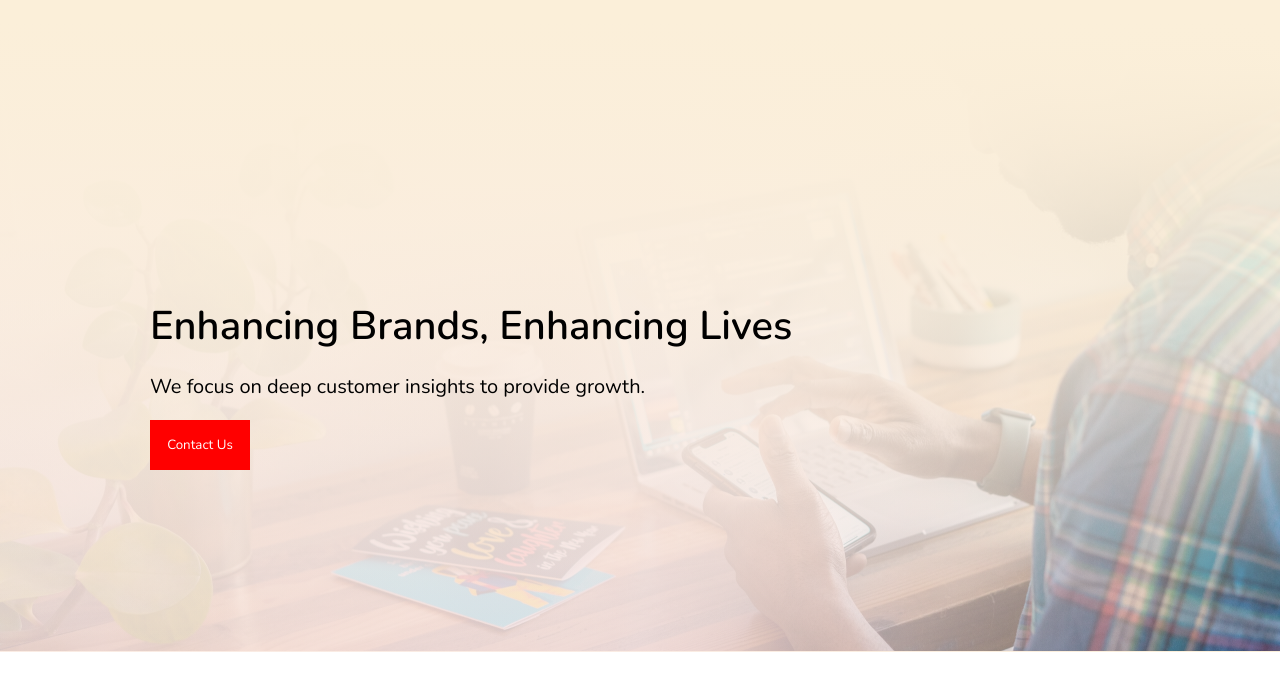
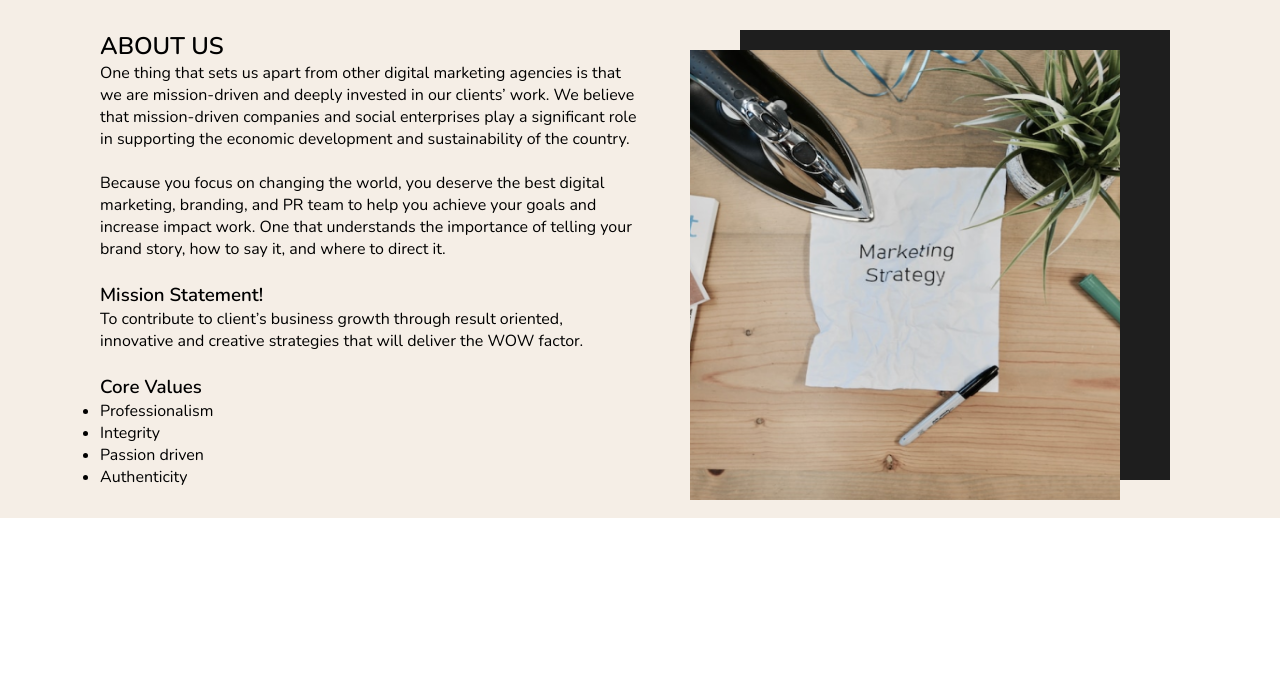
Before and after one commit to Imranyy/Kiri, a React (Create React App) app: page / in a window 1280 px wide. Shown: the top 690 px of the page. Built offline with nearby package versions, Linux system fonts and the light colour scheme.

Commit message:
almost done with about us section

```diff
--- a/src/App.css
+++ b/src/App.css
@@ -14,3 +14,34 @@
   top: -1px;
   background: linear-gradient(180deg, #FBEFD9 3.13%, rgba(255, 250, 250, 0) 100%), linear-gradient(90.51deg, rgba(250, 233, 234, 0.6) 51.15%, rgba(255, 250, 250, 0) 96.81%), url('./media/Hero\ Image.png');
 }
+
+button{
+  cursor: pointer;
+}
+.about{
+  display: grid;
+  grid-template-columns: repeat(2,1fr);
+  max-width: 100%;
+  background: rgb(245, 238, 230);
+  padding-left: 100px;
+  padding-right: 100px;
+  padding-top: 30px;
+  padding-bottom: 30px;
+}
+.grid-item2{
+  margin-left: 100px;
+}
+/* Rectangle 2 and 3*/
+.rectangle2{
+  position: absolute;
+  width: 430px;
+  height: 450px;
+  background: url('./media/Rectangle\ 3.png');
+}
+.rectangle3{
+  position: absolute;
+  margin-top: 20px;
+  margin-left: -50px;
+  width: 430px;
+  height: 450px;
+}
--- a/src/components/HeroImage.js
+++ b/src/components/HeroImage.js
@@ -7,10 +7,10 @@ function HeroImage(props) {
             <div className='Hero-image'>
             {/* <Navbar/> */}
                 <div className='hero-text' style={{marginTop:'300px',marginLeft:'150px'}}>
-                    <h1 className='Enhancing' style={{fontSize:'40px',fontWeight:'bolder'}}>
+                    <h1 className='Enhancing' style={{fontSize:'40px',fontWeight:'bolder',color:'#1E1E1E'}}>
                     Enhancing Brands, Enhancing Lives
                     </h1>
-                    <p className='text' style={{marginTop:"20px",fontSize:'20px'}}>
+                    <p className='text' style={{marginTop:"20px",fontSize:'20px',color:'#1E1E1E'}}>
                         We focus on deep customer insights to provide growth.
                     </p>
                     <button style={{marginTop:"20px", color:'white', background:'red',width:'100px',height:'50px', border:'none'}}>
--- a/src/pages/Home.js
+++ b/src/pages/Home.js
@@ -1,10 +1,37 @@
 import React from 'react';
 import HeroImage from '../components/HeroImage';
+import rect2 from '../media/Rectangle 2.png';
+import rect3 from '../media/Rectangle 3.png';
 
 function Home(props) {
     return (
         <>
-            <HeroImage/>
+            {/* <HeroImage/> */}
+            <div className='about'>
+                <div className='grid-item'>
+                    <h2>ABOUT US</h2>
+                        <p>
+                            One thing that sets us apart from other digital marketing agencies is that we are mission-driven and deeply invested in our clients’ work. We believe that mission-driven companies and social enterprises play a significant role in supporting the economic development and sustainability of the country.<br/><br/>
+                            Because you focus on changing the world, you deserve the best digital marketing, branding, and PR team to help you achieve your goals and increase impact work. One that understands the importance of telling your brand story, how to say it, and where to direct it.
+                        </p><br/>
+                    <h3>Mission Statement!</h3>
+                    To contribute to client’s business growth through result oriented, innovative and creative strategies that will deliver the WOW factor.<br/><br/>
+
+                    <h3>Core Values</h3>
+                    <ul>
+                        <li>Professionalism</li>
+                        <li>Integrity</li>
+                        <li>Passion driven</li>
+                        <li>Authenticity</li>
+                    </ul>
+                </div>
+
+                <div className='grid-item2'>
+                    <div className='rectangle2'></div>
+                    <img className='rectangle3' src={rect2} alt="."/>
+                </div>
+            </div>
+
         </>
     );
 }
```
Also changed, not shown: src/media/Rectangle 2.png (added), src/media/Rectangle 3.png (added).
